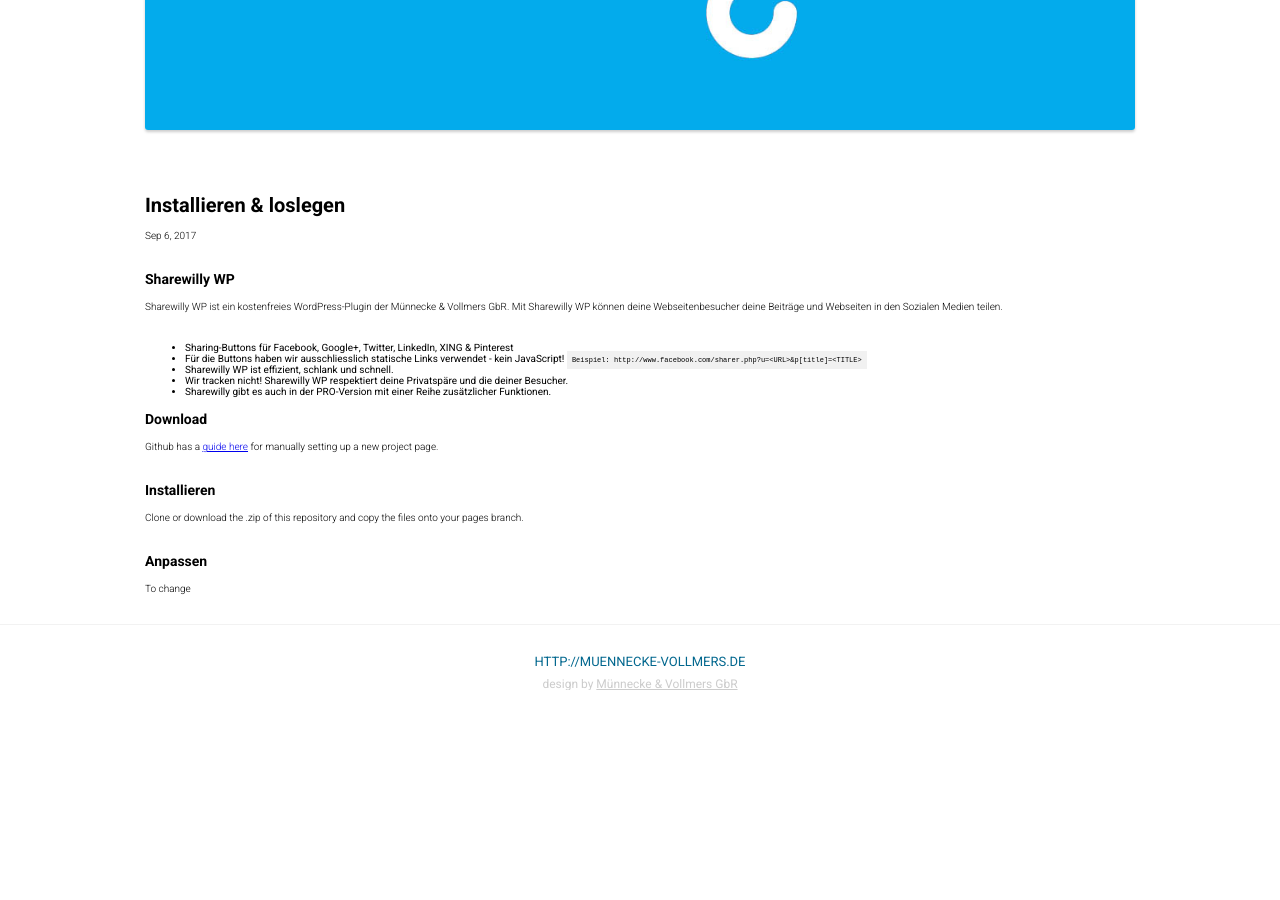
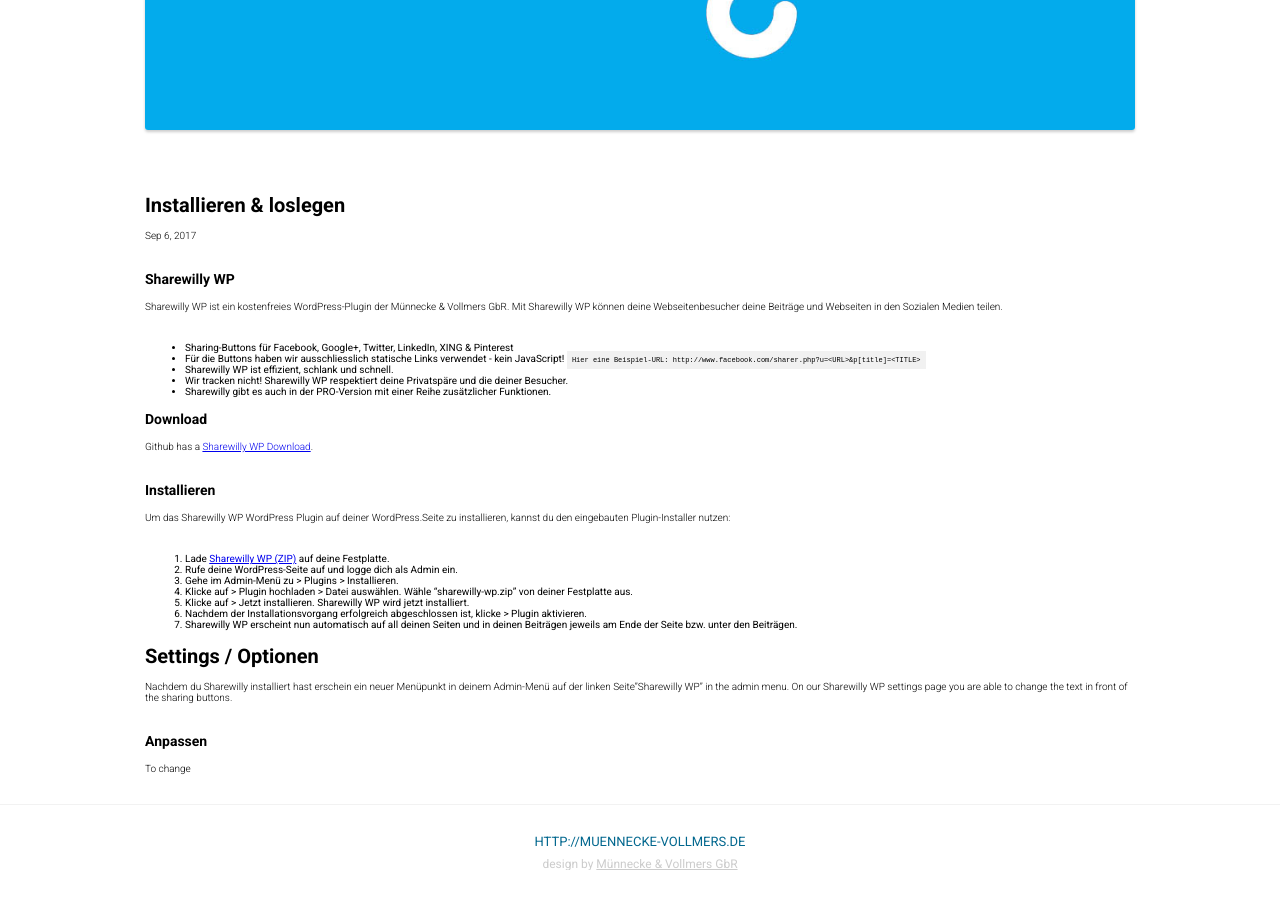
Before and after one commit to sharewilly/sharewilly, a Jekyll site: the page built from _posts/2017-09-06-getting-started.md, in a window 1280 px wide and 900 px high, scrolled down 838 px. Built offline with Jekyll 4.4.1, drawn with Linux system fonts in a browser that asks for light colours; before the commit the page ends 1558 px from its top, so only the background shows below that.

Commit message:
Update 2017-09-06-getting-started.md

```diff
--- a/_posts/2017-09-06-getting-started.md
+++ b/_posts/2017-09-06-getting-started.md
@@ -9,16 +9,29 @@ Sharewilly WP ist ein kostenfreies WordPress-Plugin der Münnecke & Vollmers GbR
 
 * Sharing-Buttons für Facebook, Google+, Twitter, LinkedIn, XING & Pinterest
 * Für die Buttons haben wir ausschliesslich statische Links verwendet - kein JavaScript!
-  `Beispiel: http://www.facebook.com/sharer.php?u=<URL>&p[title]=<TITLE>`
+  `Hier eine Beispiel-URL: http://www.facebook.com/sharer.php?u=<URL>&p[title]=<TITLE>`
 * Sharewilly WP ist effizient, schlank und schnell.
 * Wir tracken nicht! Sharewilly WP respektiert deine Privatspäre und die deiner Besucher.
 * Sharewilly gibt es auch in der PRO-Version mit einer Reihe zusätzlicher Funktionen.
 
 ### Download
-Github has a [guide here](https://help.github.com/articles/creating-project-pages-manually/) for manually setting up a new project page.
+Github has a [Sharewilly WP Download]((https://github.com/sharewilly/sharewilly-wp/archive/master.zip)).
 
 ### Installieren
-Clone or download the .zip of this repository and copy the files onto your pages branch.
+
+Um das Sharewilly WP WordPress Plugin auf deiner WordPress.Seite zu installieren, kannst du den eingebauten Plugin-Installer nutzen:
+
+1. Lade [Sharewilly WP (ZIP)](https://github.com/sharewilly/sharewilly-wp/archive/master.zip) auf deine Festplatte.
+2. Rufe deine WordPress-Seite auf und logge dich als Admin ein.
+3. Gehe im Admin-Menü zu > Plugins > Installieren.
+4. Klicke auf > Plugin hochladen > Datei auswählen. Wähle "sharewilly-wp.zip" von deiner Festplatte aus.
+5. Klicke auf > Jetzt installieren. Sharewilly WP wird jetzt installiert.
+6. Nachdem der Installationsvorgang erfolgreich abgeschlossen ist, klicke > Plugin aktivieren.
+7. Sharewilly WP erscheint nun automatisch auf all deinen Seiten und in deinen Beiträgen jeweils am Ende der Seite bzw. unter den Beiträgen.
+
+# Settings / Optionen
+
+Nachdem du Sharewilly installiert hast erschein ein neuer Menüpunkt in deinem Admin-Menü auf der linken Seite"Sharewilly WP" in the admin menu. On our Sharewilly WP settings page you are able to change the text in front of the sharing buttons.
 
 ### Anpassen
 To change
```
